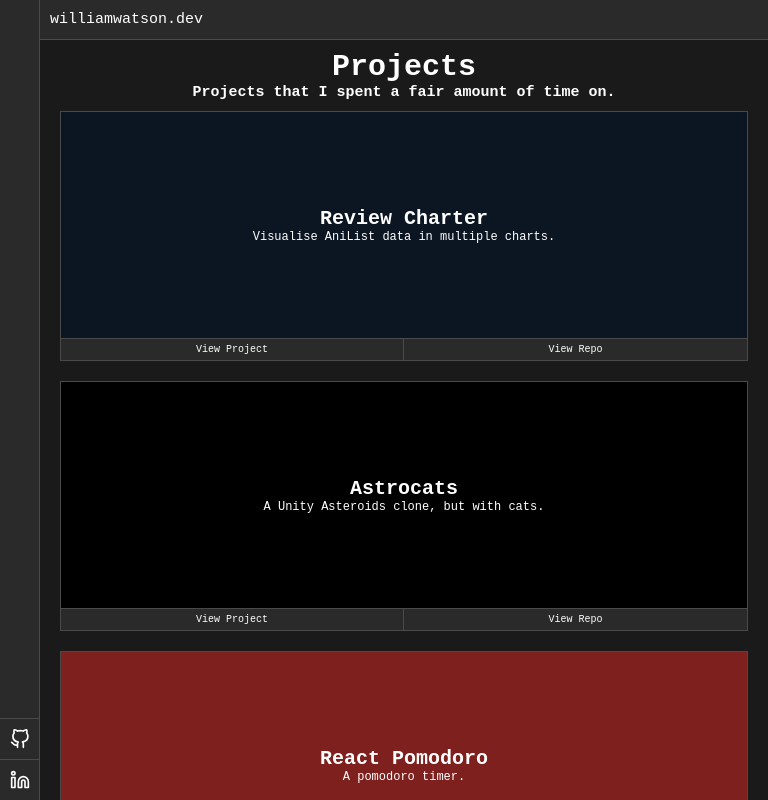
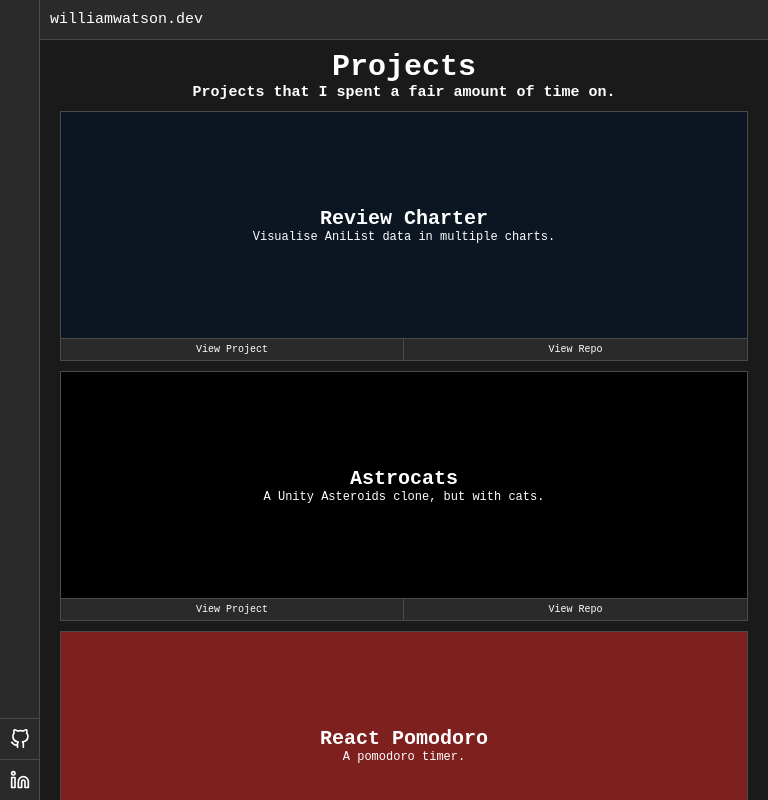
Before and after one commit to willswats/williamwatson, a SvelteKit app: page /projects in a window 768 px wide. Shown: the top 800 px of the page. Built offline with nearby package versions, Linux system fonts and the light colour scheme.

Commit message:
feat: change margin

```diff
--- a/src/global.css
+++ b/src/global.css
@@ -9,6 +9,8 @@
 body {
   color: #fff;
   background-color: #1a1a1a;
+  /* Accout for the nav */
+  margin-top: 4rem;
 }
 
 a {
@@ -18,12 +20,17 @@ a {
 
 @media screen and (min-width: 768px) {
   body {
-    margin-top: 4rem;
+    /* Account for the footer */
     margin-left: 4rem;
   }
 }
 
 @media screen and (max-width: 768px) {
+  body {
+    /* Account for the footer */
+    margin-bottom: 4rem;
+  }
+
   html {
     font-size: 10px;
   }
--- a/src/routes/+page.svelte
+++ b/src/routes/+page.svelte
@@ -19,7 +19,6 @@
 		justify-content: center;
 		align-items: center;
 		height: calc(100vh - 4rem);
-		border-bottom: 1px solid #4a4a4a;
 	}
 
 	h1 {
--- a/src/routes/projects/+page.svelte
+++ b/src/routes/projects/+page.svelte
@@ -96,6 +96,7 @@
 		flex-direction: column;
 		justify-content: center;
 		align-items: center;
+		text-align: center;
 		margin-top: 1rem;
 	}
 
@@ -106,9 +107,8 @@
 	.projects__grid {
 		display: grid;
 		grid-template-columns: 1fr 1fr;
-		flex-grow: 1;
-		gap: 2rem;
-		margin: 1rem 8rem;
+		gap: 1rem;
+		margin: 1rem 2rem;
 	}
 
 	footer {
@@ -125,13 +125,7 @@
 		color: rgba(255, 165, 0, 0.8);
 	}
 
-	@media screen and (max-width: 1100px) {
-		.projects__grid {
-			margin: 1rem 2rem 6rem 2rem;
-		}
-	}
-
-	@media screen and (max-width: 768px) {
+	@media screen and (max-width: 1000px) {
 		.projects__grid {
 			grid-template-columns: 1fr;
 		}
```
